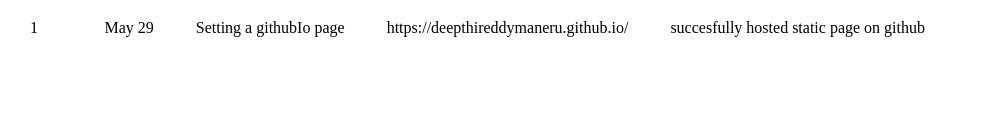
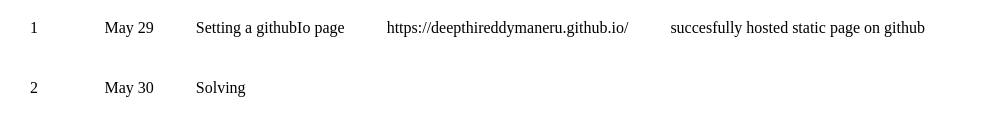
Before and after one commit to deepthireddymaneru/deepthireddymaneru.github.io, a plain HTML site: page index.html in a window 1280 px wide. Shown: the part 224-360 px from the top of the page, without its empty margins (0-1000 px from the left). Drawn offline with Linux system fonts and the light colour scheme.

Commit message:
updated May30 task

```diff
--- a/index.html
+++ b/index.html
@@ -27,6 +27,12 @@
             <td>https://deepthireddymaneru.github.io/</td>
             <td>succesfully hosted static page on github</td>
         </tr>
+        <tr>
+            <td>2</td>
+            <td>May 30</td>
+            <td>Solving </td>
+        </tr>
+
     </table>
 </body>
 </html>
```
